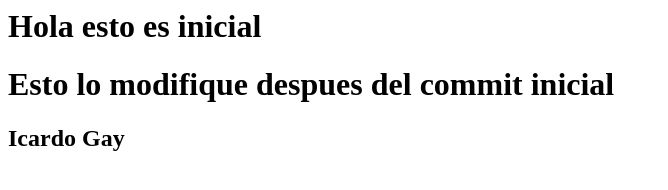
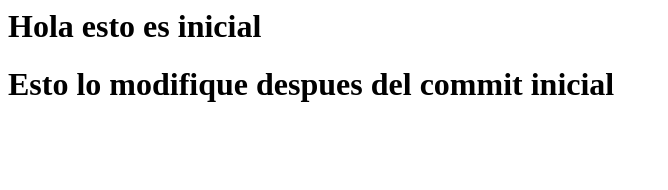
Before and after one commit to BraMartinez/practicagit, a plain HTML site: page index.html in a window 1280 px wide. Shown: the whole page, without its empty margins (0-668 px from the left). Drawn offline with Linux system fonts and the light colour scheme.

Commit message:
Arreglo de movimiento index

```diff
--- a/index.html
+++ b/index.html
@@ -1,3 +1,2 @@
 <h1>Hola esto es inicial </h1>
 <h1>Esto lo  modifique despues del commit inicial</h1>
-<h2>Icardo Gay</h2>
```
Also changed, not shown: 1 other file.
